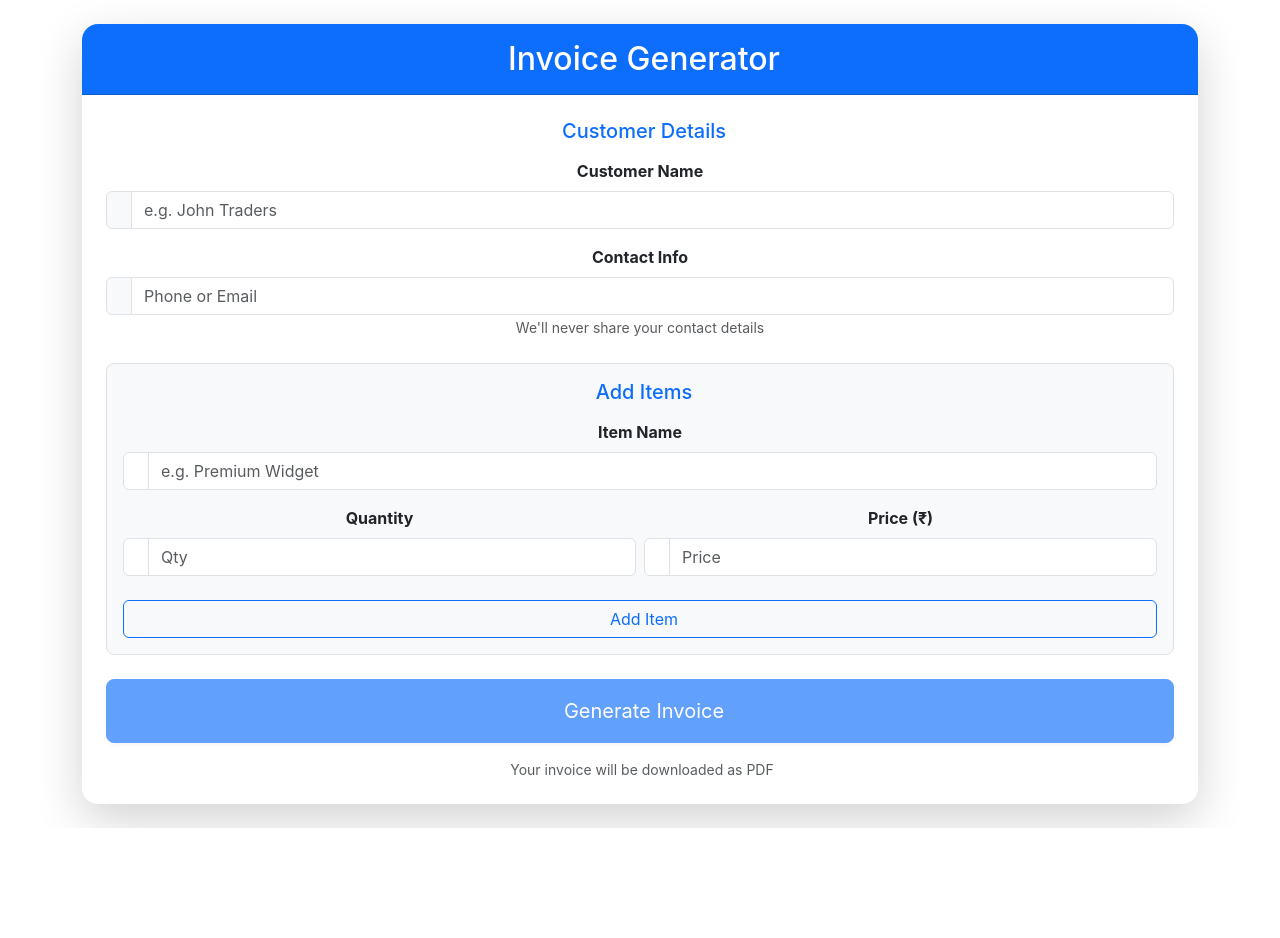
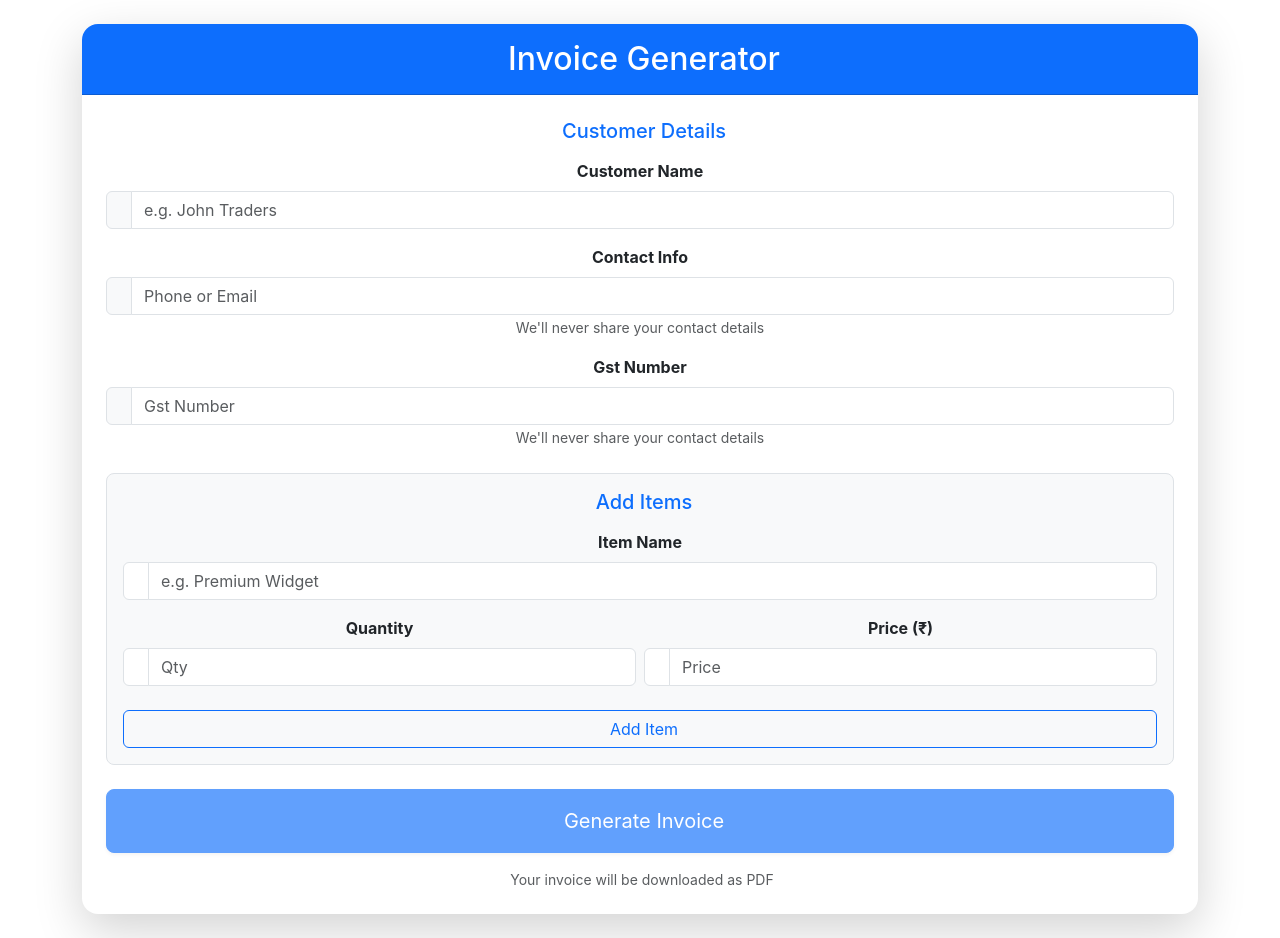
Before and after one commit to Rohithvvs/NEWERP, a React (Create React App) app: page / in a window 1280 px wide. Before the commit the page ends 828 px from the top, so only its background shows below. Built offline with nearby package versions, Linux system fonts and the light colour scheme.

Commit message:
Update InvoiceForm.jsx
gstNO added

```diff
--- a/src/InvoiceForm.jsx
+++ b/src/InvoiceForm.jsx
@@ -8,6 +8,7 @@ function InvoiceForm() {
   const itemRef = useRef();
   const qtyRef = useRef();
   const priceRef = useRef();
+  const GstNO = useRef();
   const [items, setItems] = useState([]);
 
   const addItem = () => {
@@ -40,13 +41,14 @@ function InvoiceForm() {
 
     const name = customerNameRef.current.value || "Customer";
     const contact = contactRef.current.value || "Not provided";
+    const gstNumber = GstNO.current.value || "Not provided";
 
     const doc = new jsPDF();
 
     // 🏢 Company Header
     doc.setFontSize(22);
     doc.setTextColor(13, 110, 253); // Bootstrap primary blue
-    doc.text("PATH ENTERPRISERS", 105, 20, { align: "center" });
+    doc.text("PATHI ENTERPRISERS", 105, 20, { align: "center" });
 
     doc.setFontSize(10);
     doc.setTextColor(100);
@@ -100,6 +102,7 @@ function InvoiceForm() {
     doc.setTextColor(0);
     doc.text(name, 15, 82);
     doc.text(contact, 15, 88);
+    doc.text(`GST No: ${gstNumber}`, 15, 94);
 
     // Prepare table data
     const tableData = items.map(item => [
@@ -218,6 +221,22 @@ doc.text(totalText, 190 - totalWidth, finalY + 15);
                   className="form-control"
                   placeholder="Phone or Email"
                   ref={contactRef}
+                />
+              </div>
+              <small className="text-muted">We'll never share your contact details</small>
+            </div>
+
+            <div className="mb-3">
+              <label className="form-label fw-bold">Gst Number</label>
+              <div className="input-group">
+                <span className="input-group-text bg-light">
+                  <i className="bi bi-telephone-fill text-primary"></i>
+                </span>
+                <input
+                  type="text"
+                  className="form-control"
+                  placeholder="Gst Number"
+                  ref={GstNO}
                 />
               </div>
               <small className="text-muted">We'll never share your contact details</small>
```
